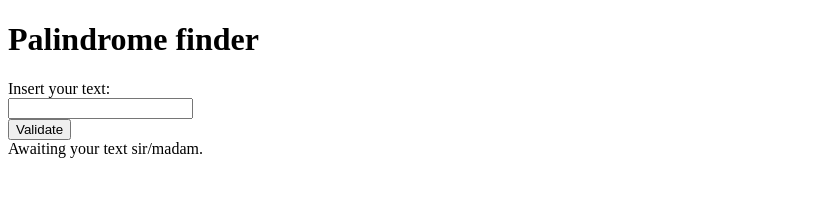
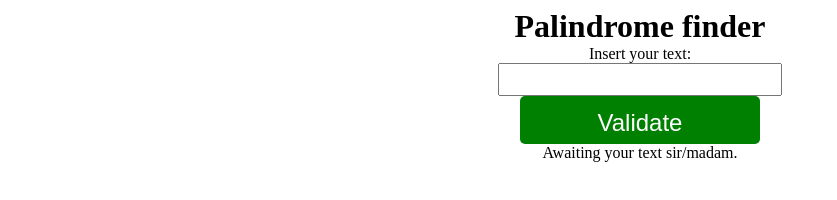
Before and after one commit to jiri-cernik/palindrom, a website: page index.html in a window 1280 px wide. Shown: the whole page, without its empty margins (0-837 px from the left). Drawn offline with nearby package versions, Linux system fonts and the light colour scheme.

Commit message:
Bad css link correction. Missing javascript link correction.

```diff
--- a/index.html
+++ b/index.html
@@ -3,7 +3,8 @@
 	<head>
 		<script src="https://ajax.googleapis.com/ajax/libs/jquery/3.3.1/jquery.min.js"></script>
 		<script src="javascript/mainpage.js"></script>
-		<link href="style.mainpage.css" rel="stylesheet" type="text/css">
+		<script src="javascript/palindrome.js"></script>
+		<link href="style/mainpage.css" rel="stylesheet" type="text/css">
 		<title>Palindrome finder</title>
 	</head>
 	<body>
```
